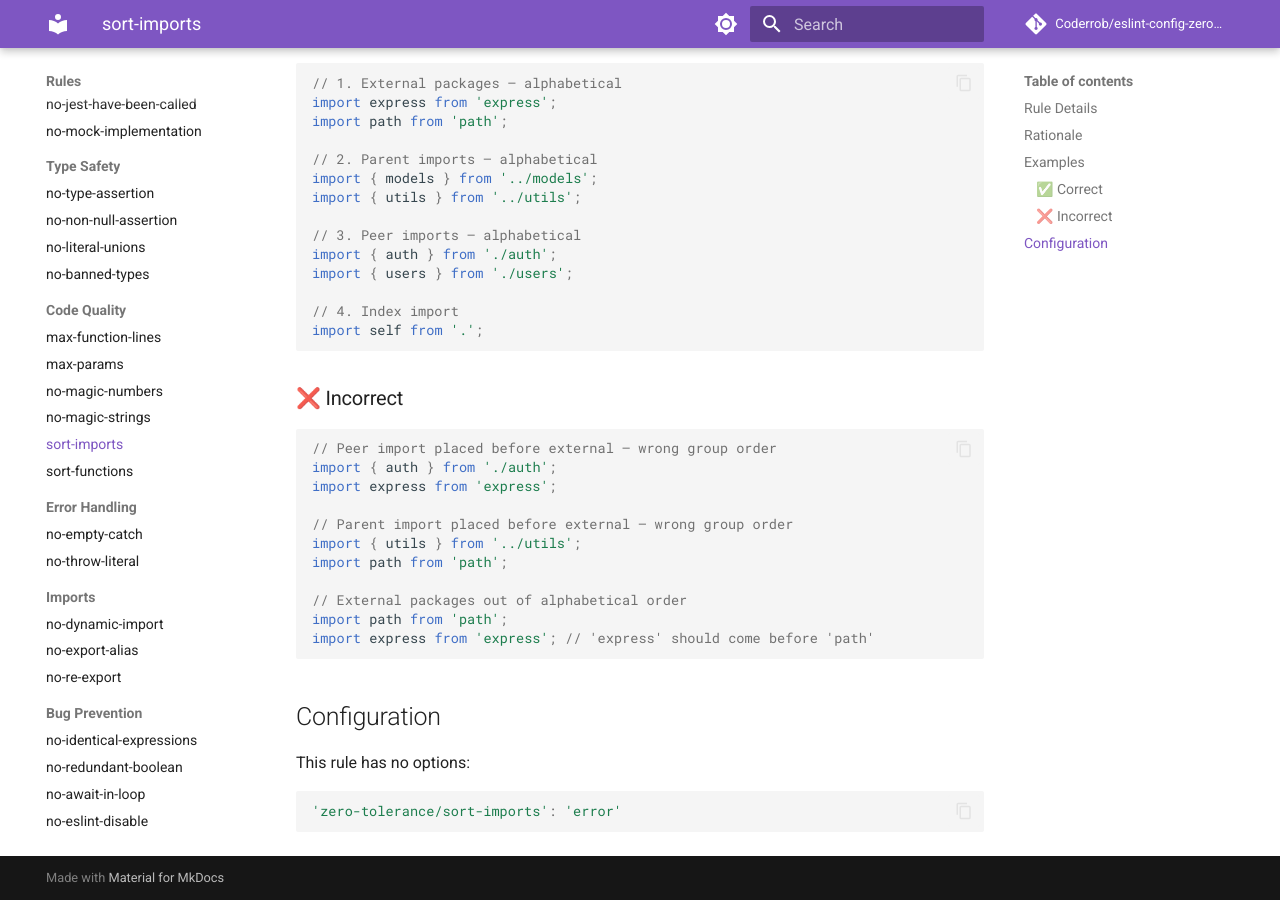
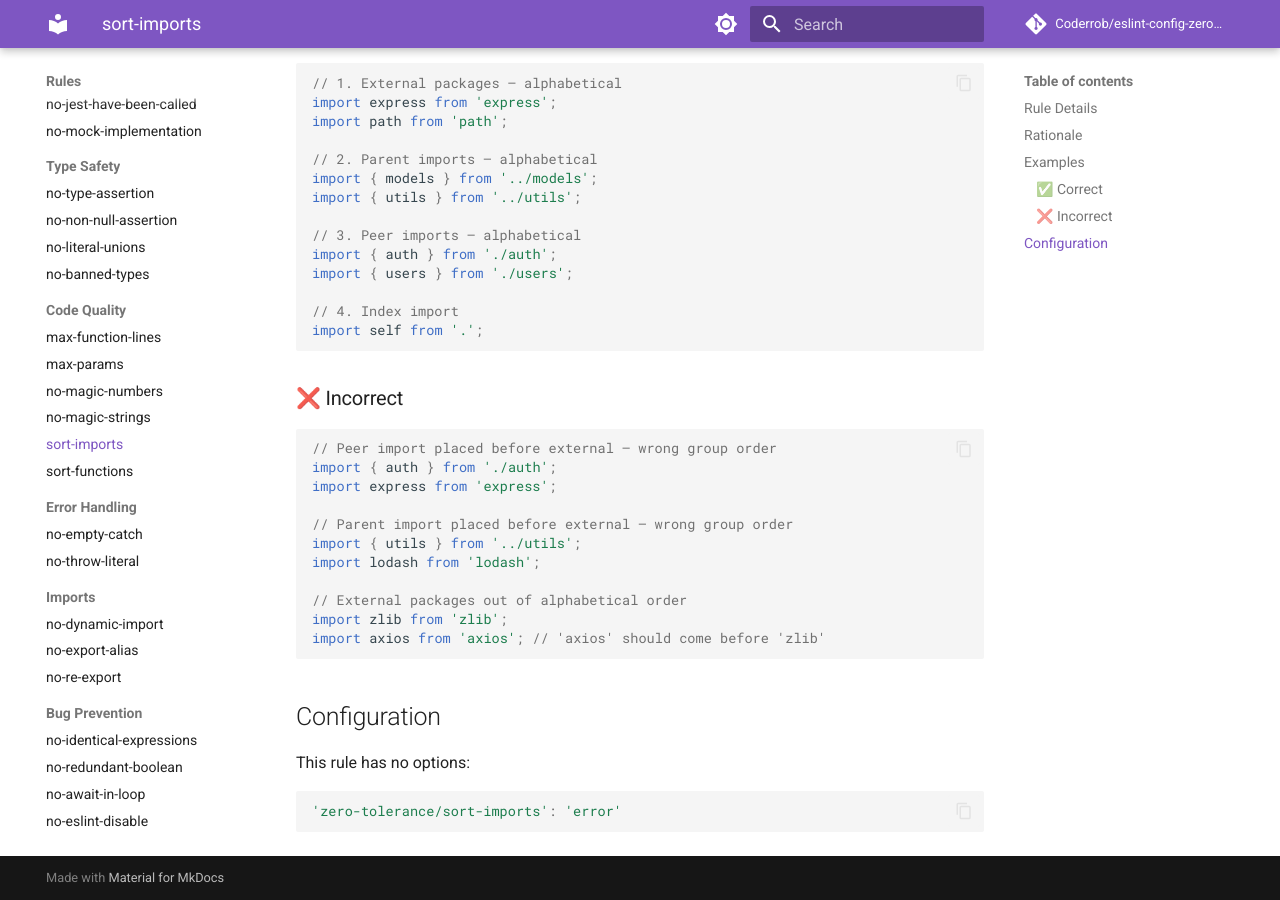
Before and after one commit to Coderrob/eslint-config-zero-tolerance, an MkDocs documentation site: the page built from docs/rules/sort-imports.md, in a window 1280 px wide and 900 px high, scrolled down 881 px. Built offline with MkDocs 1.6.1 and Material for MkDocs 9.7.7, drawn with Linux system fonts in a browser that asks for light colours; comment, search, counter and statistics services are not loaded.

Commit message:
docs: fix duplicate identifiers in sort-imports ❌ example
Co-authored-by: Coderrob <7213776+Coderrob@users.noreply.github.com>

````diff
--- a/docs/rules/sort-imports.md
+++ b/docs/rules/sort-imports.md
@@ -45,11 +45,11 @@ import express from 'express';
 
 // Parent import placed before external — wrong group order
 import { utils } from '../utils';
-import path from 'path';
+import lodash from 'lodash';
 
 // External packages out of alphabetical order
-import path from 'path';
-import express from 'express'; // 'express' should come before 'path'
+import zlib from 'zlib';
+import axios from 'axios'; // 'axios' should come before 'zlib'
 ```
 
 ## Configuration
````
